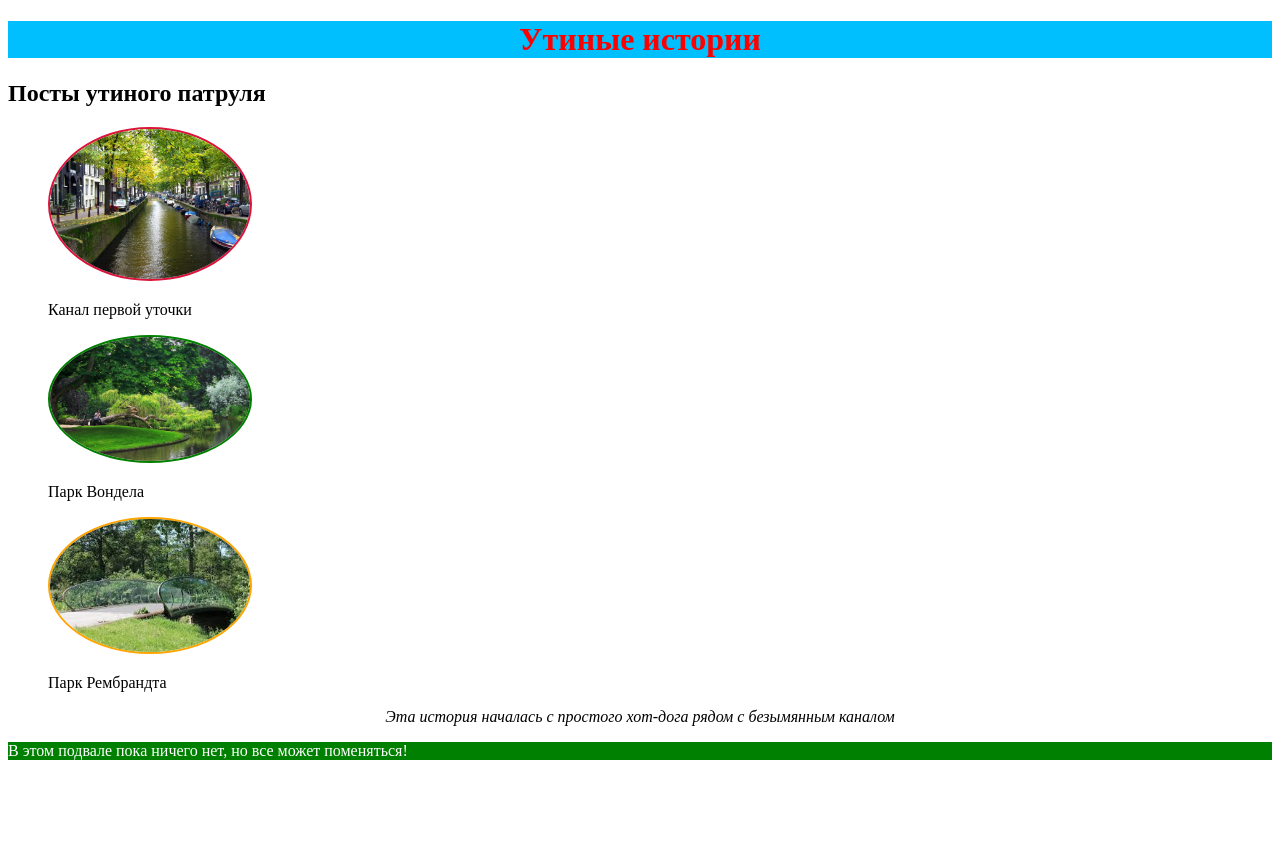
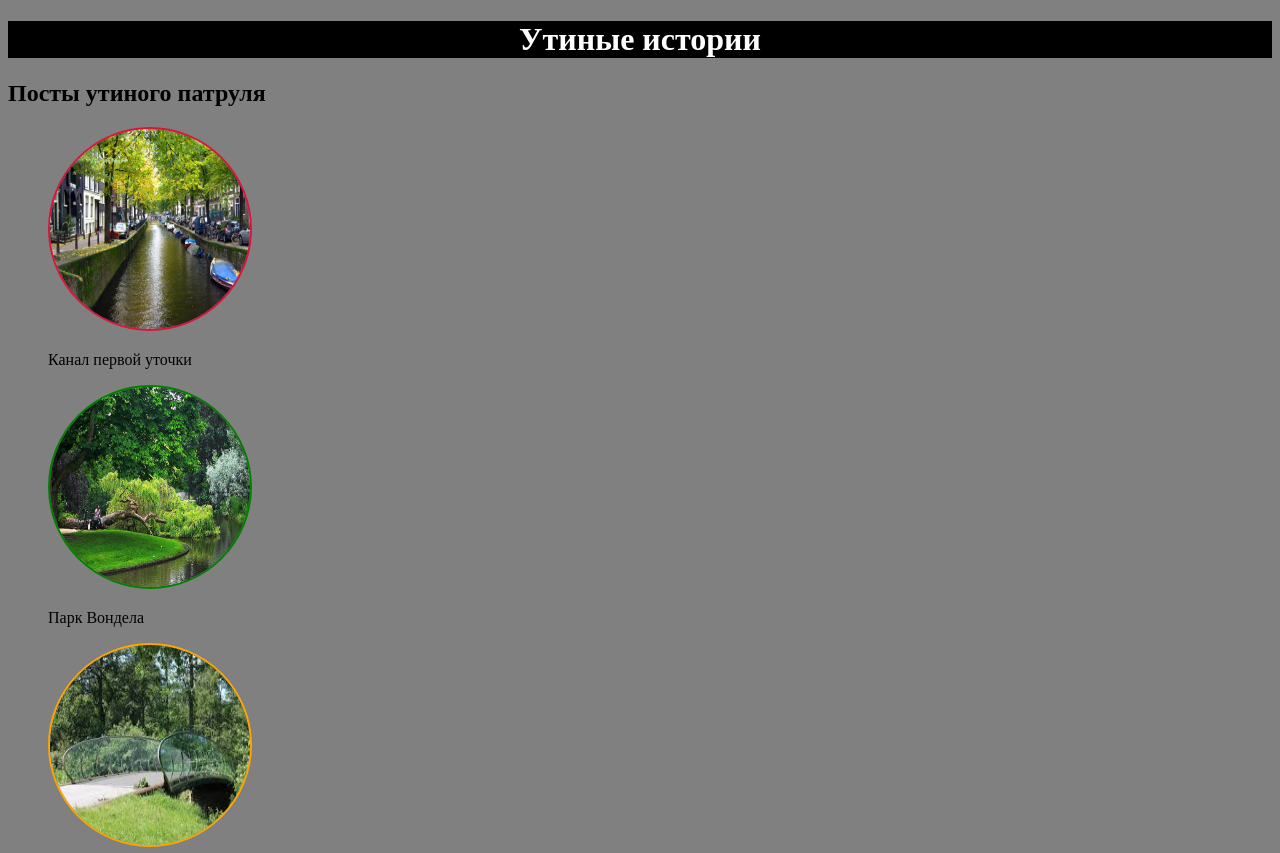
Before and after one commit to coolRcode/my-site, a plain HTML site: page index.html in a window 1280 px wide. Shown: the top 853 px of the page. Before the commit the page ends 800 px from the top, so only its background shows below. Drawn offline with Linux system fonts and the light colour scheme.

Commit message:
Update style_first.css

```diff
--- a/style_first.css
+++ b/style_first.css
@@ -1,25 +1,25 @@
 body{
 	text-align: left;
-	background: grey url(bg.jpeg)
+	background: grey;
 	font: 16px normal sans-serif;
 	color: black;
 }
 
 header{
-	background-color: deepskyblue;
-	color: red;
+	background-color: black;
+	color: white;
 	text-align: center;
 }
 
 
 footer{
-	background-color: green;
+	background-color: black;
 	color: white;
 }
 
 img{
 	max-width: 200px;
-    height: auto;
+    height: 200px;
 }
 
 .page-title{
```
